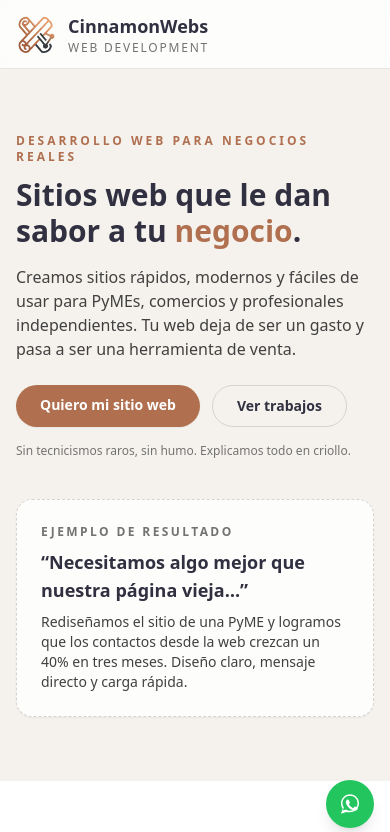
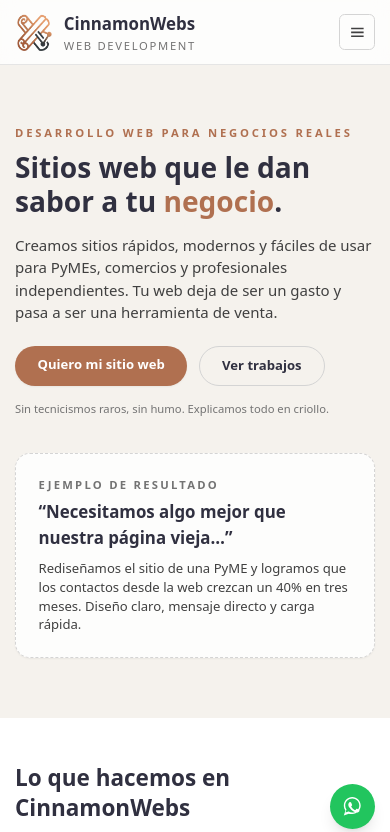
Before and after one commit to CinnamonWebs/site-001, a Next.js app: page / in a window 390 px wide. Shown: the top 832 px of the page. Built offline with nearby package versions, Linux system fonts and the light colour scheme.

Commit message:
Menu hamburguesa

```diff
--- a/src/components/Navbar.tsx
+++ b/src/components/Navbar.tsx
@@ -1,3 +1,4 @@
+import { useState } from "react";
 import Link from "next/link";
 import Image from "next/image";
 
@@ -9,24 +10,26 @@ const navLinks = [
   { href: "/contacto", label: "Contacto" },
 ];
 
-// GitHub Pages necesita esto para rutas correctas
-const basePath = process.env.NEXT_PUBLIC_BASE_PATH || "";
+export default function Navbar() {
+  const [isOpen, setIsOpen] = useState(false);
 
-export default function Navbar() {
   return (
     <header className="border-b border-neutral-200 bg-white/80 backdrop-blur">
       <nav className="mx-auto flex max-w-6xl items-center justify-between px-4 py-3">
-
-        {/* Logo + texto */}
-        <Link href="/" className="flex items-center gap-3">
-          <Image
-            src={`${basePath}/logo.png`}   // RUTA CORRECTA PARA GITHUB PAGES
-            alt="CinnamonWebs logo"
-            width={40}
-            height={40}
-            priority
-          />
-
+        {/* Logo */}
+        <Link
+          href="/"
+          className="flex items-center gap-3"
+          onClick={() => setIsOpen(false)}
+        >
+          <div className="relative h-10 w-10">
+            <Image
+              src="/logo.png"
+              alt="CinnamonWebs logo"
+              fill
+              sizes="40px"
+            />
+          </div>
           <div className="leading-tight">
             <p className="text-lg font-semibold text-ink">CinnamonWebs</p>
             <p className="text-xs text-neutral-500 uppercase tracking-[0.15em]">
@@ -35,7 +38,7 @@ export default function Navbar() {
           </div>
         </Link>
 
-        {/* Links */}
+        {/* Links desktop */}
         <ul className="hidden gap-6 text-sm font-medium text-neutral-700 md:flex">
           {navLinks.map((link) => (
             <li key={link.href}>
@@ -48,7 +51,60 @@ export default function Navbar() {
             </li>
           ))}
         </ul>
+
+        {/* Botón hamburguesa (solo móvil) */}
+        <button
+          type="button"
+          className="inline-flex items-center justify-center rounded-md border border-neutral-300 p-2 text-neutral-700 md:hidden"
+          aria-label="Abrir menú"
+          onClick={() => setIsOpen((prev) => !prev)}
+        >
+          {isOpen ? (
+            // Icono X
+            <svg
+              xmlns="http://www.w3.org/2000/svg"
+              className="h-5 w-5"
+              viewBox="0 0 24 24"
+              fill="none"
+              stroke="currentColor"
+              strokeWidth="2"
+            >
+              <path d="M6 6l12 12M6 18L18 6" />
+            </svg>
+          ) : (
+            // Icono hamburguesa
+            <svg
+              xmlns="http://www.w3.org/2000/svg"
+              className="h-5 w-5"
+              viewBox="0 0 24 24"
+              fill="none"
+              stroke="currentColor"
+              strokeWidth="2"
+            >
+              <path d="M4 7h16M4 12h16M4 17h16" />
+            </svg>
+          )}
+        </button>
       </nav>
+
+      {/* Menú desplegable en móvil */}
+      {isOpen && (
+        <div className="border-t border-neutral-200 bg-white md:hidden">
+          <ul className="mx-auto max-w-6xl space-y-2 px-4 py-3 text-sm font-medium text-neutral-700">
+            {navLinks.map((link) => (
+              <li key={link.href}>
+                <Link
+                  href={link.href}
+                  className="block py-1 transition-colors hover:text-cinnamon"
+                  onClick={() => setIsOpen(false)}
+                >
+                  {link.label}
+                </Link>
+              </li>
+            ))}
+          </ul>
+        </div>
+      )}
     </header>
   );
 }
--- a/src/styles/globals.css
+++ b/src/styles/globals.css
@@ -3,6 +3,17 @@
 @tailwind utilities;
 
 /* Estilo base CinnamonWebs */
+
+/* Tamaño de fuente base */
+html {
+  font-size: 15px; /* mobile / tablet */
+}
+
+@media (min-width: 1024px) {
+  html {
+    font-size: 17px; /* desktop un poco más grande */
+  }
+}
 
 html,
 body {
```
